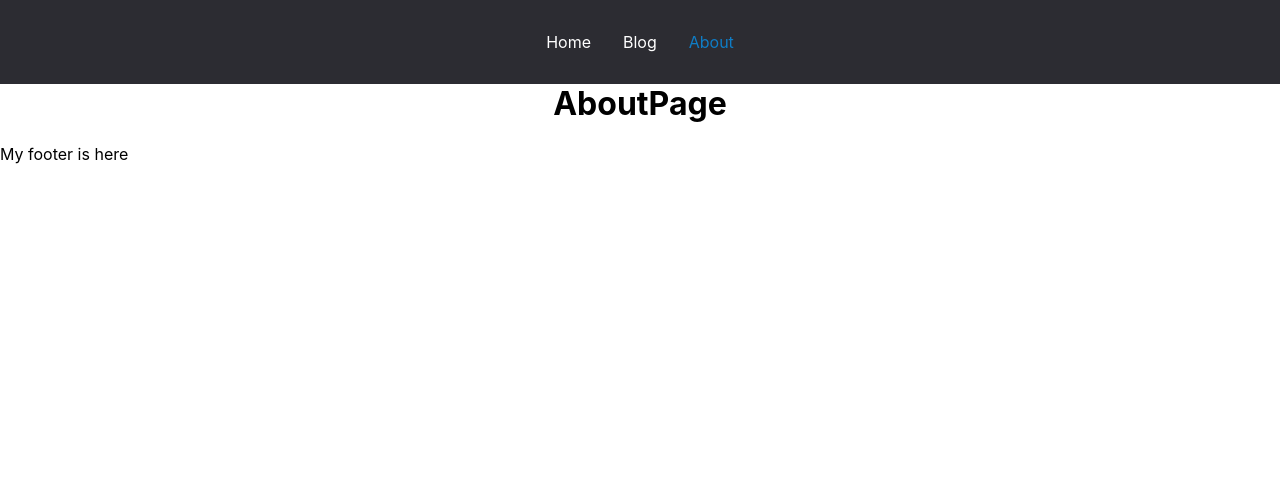
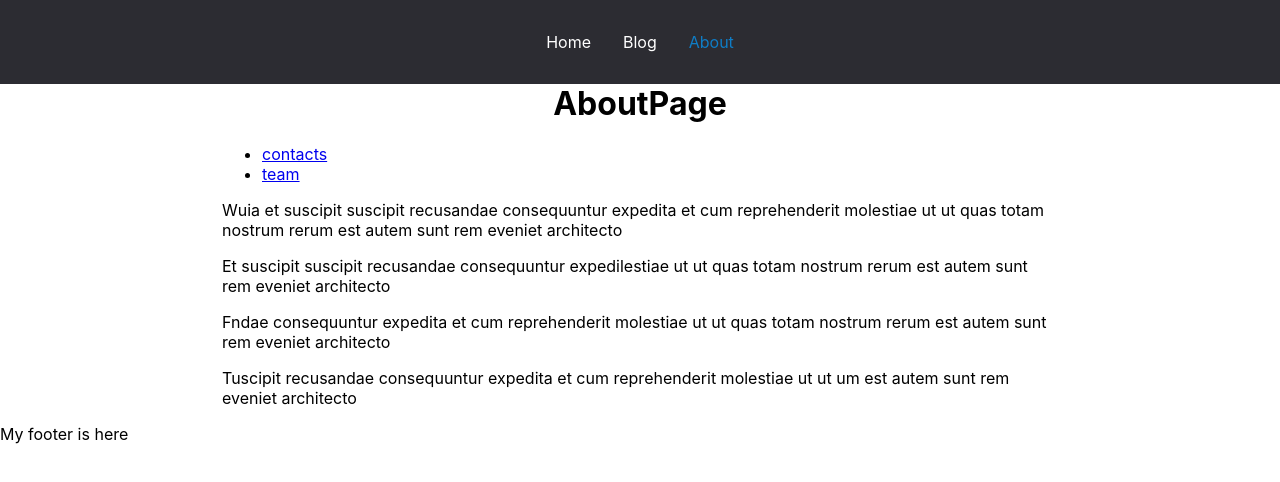
Before and after one commit to AndreySchmidt/reactRouter6, a React (Create React App) app: page /about in a window 1280 px wide. Shown: the top 482 px of the page. Built offline with nearby package versions, Linux system fonts and the light colour scheme.

Commit message:
Вложенный роутинг в React Router 6

```diff
--- a/src/App.jsx
+++ b/src/App.jsx
@@ -19,7 +19,12 @@ const App = (props) => {
       <Routes>
         <Route path = "/" element = { <Layout /> }>
           <Route index element = { <HomePage /> } />
-          <Route path = "about" element = { <AboutPage /> } />
+          /* <Route path = "about/*" element = { <AboutPage /> } />
+          звездочка нужна при реализации вложенного роута в другом компоненте, за пределами этого файла */
+          <Route path = "about" element = { <AboutPage /> } >
+            <Route path = "contacts" element = { <p>Our contacts are here</p> } />
+            <Route path = "team" element = { <p>Our team is great</p> } />
+          </Route>
           <Route path = "about-us" element = {
             /* С целью переадресации, можно использовать специальный элемент */
             <Navigate  to = "/about" replace /* replace чтобы не сохранять в истории этот адрес */ />
--- a/src/components/CustomLink.jsx
+++ b/src/components/CustomLink.jsx
@@ -3,7 +3,11 @@ import { Link, useMatch } from 'react-router-dom'
 
 const CustomLink = ( { children, to, ...props } ) => {
 
-  const match = useMatch(to)
+  const match = useMatch({
+    path: to,
+    end: to.length === 1, // если главная страница, берем полный путь, если нет - то неполный
+  })
+  // const match = useMatch(to)
 
   return (
     <Link
--- a/src/pages/AboutPage.jsx
+++ b/src/pages/AboutPage.jsx
@@ -1,7 +1,36 @@
+// import { Routes, Route, Link } from 'react-router-dom'
+import { Outlet, Link } from 'react-router-dom'
+
 const AboutPage = ( props ) => {
   return (
-    <div>
+    <div className="container">
       <h1>AboutPage</h1>
+      <Outlet />
+{
+/*  <Routes>
+      <Route path = "contacts" element = { <p>Contacts here isContacts here isContacts here isContacts here is</p> } />
+      <Route path = "team" element = { <p>Our team is great</p> } />
+    </Routes>
+*/
+}
+
+      <ul>
+        <li><Link to = "contacts" >contacts</Link></li>
+        <li><Link to = "team" >team</Link></li>
+      </ul>
+
+      <p>
+        Wuia et suscipit suscipit recusandae consequuntur expedita et cum reprehenderit molestiae ut ut quas totam nostrum rerum est autem sunt rem eveniet architecto
+      </p>
+      <p>
+         Et suscipit suscipit recusandae consequuntur expedilestiae ut ut quas totam nostrum rerum est autem sunt rem eveniet architecto
+      </p>
+      <p>
+        Fndae consequuntur expedita et cum reprehenderit molestiae ut ut quas totam nostrum rerum est autem sunt rem eveniet architecto
+      </p>
+      <p>
+        Tuscipit recusandae consequuntur expedita et cum reprehenderit molestiae ut ut um est autem sunt rem eveniet architecto
+      </p>
     </div>
   )
 }
```
